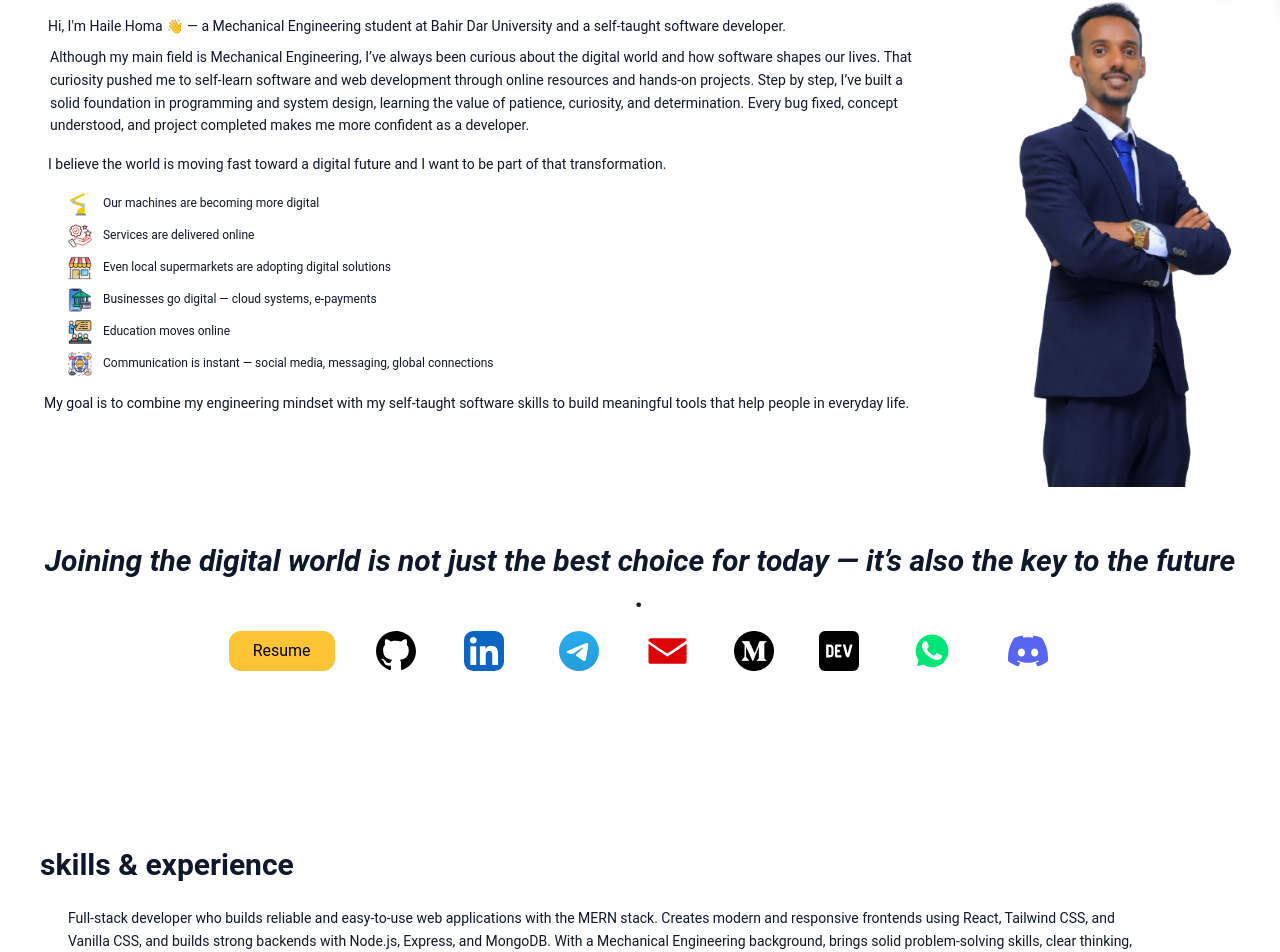
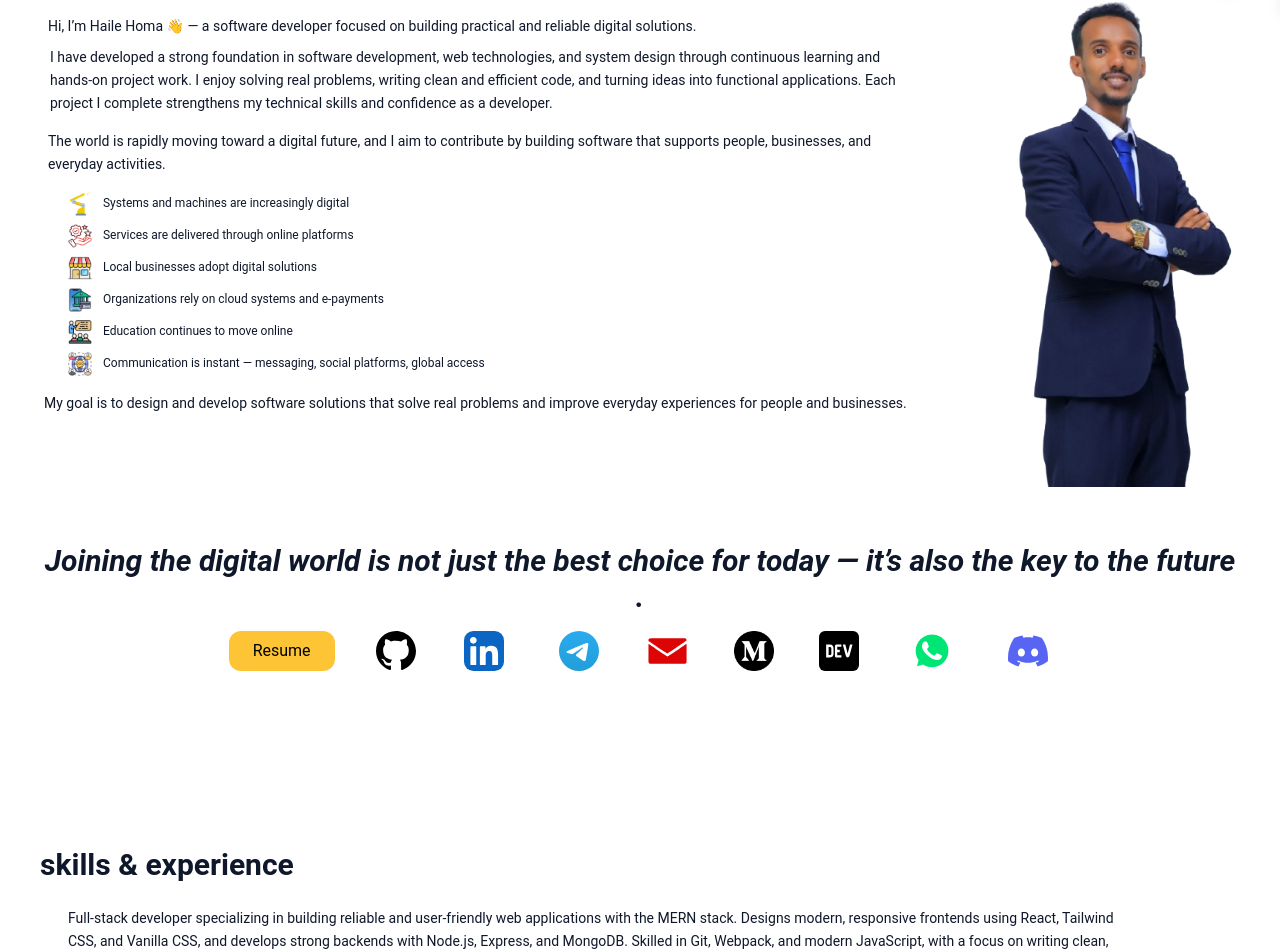
Before and after one commit to Haile-Homa/portfolio-haile-homa, a React (Vite) app in the folder portfolio/: page / in a window 1280 px wide. Shown: the part 791-1743 px from the top of the page. Built offline with nearby package versions, Linux system fonts and the light colour scheme.

Commit message:
major modifiction in text please

```diff
--- a/portfolio/src/assets/data.js
+++ b/portfolio/src/assets/data.js
@@ -526,74 +526,74 @@ export const projects = [
 
 
   // ========== MECHANICAL PROJECTS ==========
-  {
-    id: "solidworks-engine",
-    name: "Engine Assembly (SolidWorks)",
-    type: "mechanical",
-    shortDescription: "3D modeling and assembly of engine parts in SolidWorks",
-    description: "During my Mechanical Engineering studies at Bahir Dar University, I designed and modeled this engine project on my own. I created all parts, including the piston, piston pin, connecting rod, crankshaft, upper block, and lower block, and assembled them into a half-cut engine model. This project helped me practice important SolidWorks skills like sketching, extrusion, revolved features, cuts, chamfers, fillets, patterns, and assembly mates.",
-    imageUrl: assets.engine_thumbnail,
-    videoUrl: "https://ia601409.us.archive.org/16/items/soldiworks/soldiworks.mp4",
-    images: [
-      assets.mech1,
-      assets.mech2,
-      assets.mech3,
-      assets.mech4,
-      assets.mech5,
-      assets.mech6,
-      assets.mech7,
-      assets.mech8,
-      assets.mech9,
-      assets.mech10,
-      assets.mech11,
-      assets.mech12,
-      assets.mech13,
-      assets.mech14,
-      assets.mech15,
-      assets.mech16,
-    ],
-
-    status: "live",
-    technologies: [
-      { name: "SolidWorks", icon: assets.solidworks, color: "#D66224" }
-    ],
-    features: [
-      "Modeled all main engine components from scratch ",
-      "Designed precise parts like piston, crankshaft, and connecting rod ",
-      "Used Extrude, Revolve, Fillet, and Cut features for shaping ",
-      "Applied mates to assemble parts with correct motion ",
-      "Created a half-cut engine model for better internal view ",
-      "Added simple motion simulation to show rotation and movement ",
-      "Practiced section views and exploded assembly views ",
-      "Ensured dimensional accuracy and smooth fitting of parts ",
-      "Learned real-world engine mechanism and assembly workflow ",
-      "Practiced section views ",
-    ],
-    richDescription: `
-  <h2>Project Overview</h2>
-  <p>This engine assembly project was completed independently during my Mechanical Engineering studies at Bahir Dar University. I designed and modeled all engine parts and assembled them into a half-cut engine model.</p>
-
-  <h3>Design and Modeling</h3>
-  <ul>
-    <li>Created parts like piston, piston pin, connecting rod, crankshaft, upper and lower blocks</li>
-    <li>Used SolidWorks features: sketching, extrusion, revolved features, cuts, chamfers, fillets, linear patterns</li>
-  </ul>
-
-  <h3>Assembly</h3>
-  <ul>
-    <li>Assembled parts using mates and copy-mate techniques</li>
-    <li>Added basic animations and appearances for visualization</li>
-  </ul>
-
-  <h3>Takeaway</h3>
-  <ul>
-    <li>Independent project completed fully on my own</li>
-    <li>Shows practical experience with SolidWorks and mechanical design</li>
-  </ul>
-`,
-    github: "https://github.com/Haile-Homa/engine-assembly",
-    liveDemo: "https://solidworks-engine-demo.example.com"
-  }
+//   {
+//     id: "solidworks-engine",
+//     name: "Engine Assembly (SolidWorks)",
+//     type: "mechanical",
+//     shortDescription: "3D modeling and assembly of engine parts in SolidWorks",
+//     description: "During my Mechanical Engineering studies at Bahir Dar University, I designed and modeled this engine project on my own. I created all parts, including the piston, piston pin, connecting rod, crankshaft, upper block, and lower block, and assembled them into a half-cut engine model. This project helped me practice important SolidWorks skills like sketching, extrusion, revolved features, cuts, chamfers, fillets, patterns, and assembly mates.",
+//     imageUrl: assets.engine_thumbnail,
+//     videoUrl: "https://ia601409.us.archive.org/16/items/soldiworks/soldiworks.mp4",
+//     images: [
+//       assets.mech1,
+//       assets.mech2,
+//       assets.mech3,
+//       assets.mech4,
+//       assets.mech5,
+//       assets.mech6,
+//       assets.mech7,
+//       assets.mech8,
+//       assets.mech9,
+//       assets.mech10,
+//       assets.mech11,
+//       assets.mech12,
+//       assets.mech13,
+//       assets.mech14,
+//       assets.mech15,
+//       assets.mech16,
+//     ],
+
+//     status: "live",
+//     technologies: [
+//       { name: "SolidWorks", icon: assets.solidworks, color: "#D66224" }
+//     ],
+//     features: [
+//       "Modeled all main engine components from scratch ",
+//       "Designed precise parts like piston, crankshaft, and connecting rod ",
+//       "Used Extrude, Revolve, Fillet, and Cut features for shaping ",
+//       "Applied mates to assemble parts with correct motion ",
+//       "Created a half-cut engine model for better internal view ",
+//       "Added simple motion simulation to show rotation and movement ",
+//       "Practiced section views and exploded assembly views ",
+//       "Ensured dimensional accuracy and smooth fitting of parts ",
+//       "Learned real-world engine mechanism and assembly workflow ",
+//       "Practiced section views ",
+//     ],
+//     richDescription: `
+//   <h2>Project Overview</h2>
+//   <p>This engine assembly project was completed independently during my Mechanical Engineering studies at Bahir Dar University. I designed and modeled all engine parts and assembled them into a half-cut engine model.</p>
+
+//   <h3>Design and Modeling</h3>
+//   <ul>
+//     <li>Created parts like piston, piston pin, connecting rod, crankshaft, upper and lower blocks</li>
+//     <li>Used SolidWorks features: sketching, extrusion, revolved features, cuts, chamfers, fillets, linear patterns</li>
+//   </ul>
+
+//   <h3>Assembly</h3>
+//   <ul>
+//     <li>Assembled parts using mates and copy-mate techniques</li>
+//     <li>Added basic animations and appearances for visualization</li>
+//   </ul>
+
+//   <h3>Takeaway</h3>
+//   <ul>
+//     <li>Independent project completed fully on my own</li>
+//     <li>Shows practical experience with SolidWorks and mechanical design</li>
+//   </ul>
+// `,
+//     github: "https://github.com/Haile-Homa/engine-assembly",
+//     liveDemo: "https://solidworks-engine-demo.example.com"
+//   }
 
   ,
 ];
--- a/portfolio/src/components/About/AboutHighlights.jsx
+++ b/portfolio/src/components/About/AboutHighlights.jsx
@@ -7,12 +7,12 @@ import { useAnimations } from "../../contexts/AnimationContext";
 
 
 const highlights = [
-    { icon: assets.machine_icon, text: "Our machines are becoming more digital" },
-    { icon: assets.Service_icon, text: "Services are delivered online" },
-    { icon: assets.local_market_icon, text: "Even local supermarkets are adopting digital solutions" },
-    { icon: assets.mobile_banking_icon, text: "Businesses go digital — cloud systems, e-payments" },
-    { icon: assets.education_icon, text: "Education moves online" },
-    { icon: assets.communication_icon, text: "Communication is instant — social media, messaging, global connections" },
+    { icon: assets.machine_icon, text: "Systems and machines are increasingly digital" },
+    { icon: assets.Service_icon, text: "Services are delivered through online platforms" },
+    { icon: assets.local_market_icon, text: "Local businesses adopt digital solutions" },
+    { icon: assets.mobile_banking_icon, text: "Organizations rely on cloud systems and e-payments" },
+    { icon: assets.education_icon, text: "Education continues to move online" },
+    { icon: assets.communication_icon, text: "Communication is instant — messaging, social platforms, global access" },
 ];
 
 
@@ -52,7 +52,7 @@ const AboutHighlights = () => {
                     variants={staggerDownItem}
                     className="mb-6 pl-1"
                 >
-                    My goal is to combine my engineering mindset with my self-taught software skills to build meaningful tools that help people in everyday life.
+                    My goal is to design and develop software solutions that solve real problems and improve everyday experiences for people and businesses.
                 </motion.p>
 
 
@@ -64,3 +64,90 @@ const AboutHighlights = () => {
 }
 
 export default AboutHighlights
+
+
+
+
+
+
+
+
+
+
+
+
+
+
+
+
+
+
+
+
+
+// import React from 'react'
+// import assets from "../../assets/assets";
+
+// import { motion } from "framer-motion";
+// import { useAnimations } from "../../contexts/AnimationContext";
+
+
+
+// const highlights = [
+//     { icon: assets.machine_icon, text: "Our machines are becoming more digital" },
+//     { icon: assets.Service_icon, text: "Services are delivered online" },
+//     { icon: assets.local_market_icon, text: "Even local supermarkets are adopting digital solutions" },
+//     { icon: assets.mobile_banking_icon, text: "Businesses go digital — cloud systems, e-payments" },
+//     { icon: assets.education_icon, text: "Education moves online" },
+//     { icon: assets.communication_icon, text: "Communication is instant — social media, messaging, global connections" },
+// ];
+
+
+// const AboutHighlights = () => {
+
+//     const { staggerDownContainer, staggerDownItem } = useAnimations();
+
+//     return (
+//         <>
+//             <motion.div
+//                 variants={staggerDownContainer}
+//                 initial="hidden"
+//                 whileInView="visible"
+//                 viewport={{ once: false, amount: 0.3 }}
+//             >
+
+
+//                 <motion.ul
+//                     className="ml-7 list-none list-inside mb-4 space-y-2 text-neutral text-xs"
+//                 >
+//                     {highlights.map((item, index) => (
+//                         <motion.li
+//                             key={index}
+//                             variants={staggerDownItem}
+//                         >
+//                             <span ><img
+//                                 src={item.icon}
+//                                 alt="highlight"
+//                                 className="w-6 h-6 inline-block mr-2" />
+//                             </span> {item.text}
+//                         </motion.li>
+//                     ))}
+//                 </motion.ul>
+
+
+//                 <motion.p
+//                     variants={staggerDownItem}
+//                     className="mb-6 pl-1"
+//                 >
+//                     My goal is to combine my engineering mindset with my self-taught software skills to build meaningful tools that help people in everyday life.
+//                 </motion.p>
+
+
+
+//             </motion.div>
+
+//         </>
+//     )
+// }
+
+// export default AboutHighlights
--- a/portfolio/src/components/About/AboutIntro.jsx
+++ b/portfolio/src/components/About/AboutIntro.jsx
@@ -28,35 +28,20 @@ const AboutIntro = () => {
                         variants={staggerLeftItem}
                         className="mb-2 pl-1"
                     >
-                    Hi, I'm Haile Homa 👋 — a Mechanical Engineering student at Bahir Dar University and a self-taught software developer.
+                        Hi, I’m Haile Homa 👋 — a software developer focused on building practical and reliable digital solutions.
                     </motion.p>
 
                     <motion.p
                         variants={staggerLeftItem}
                         className="mb-4 pl-1.5 ">
-                    Although my main field is Mechanical Engineering, I’ve always been
-                    curious about the digital world and how software shapes our lives.
-                    That curiosity pushed me to self-learn software and web development
-                     through online resources and hands-on projects. Step by step, I’ve built
-                     a solid foundation in programming and system design, learning the value
-                     of patience, curiosity, and determination. Every bug fixed, concept understood,
-                     and project completed makes me more confident as a developer.
-                    {/* Even though my main field is Mechanical Engineering, I've always
-                    been curious about the digital world and how software shapes the
-                    way we live, work, and connect. That curiosity led me to teach myself
-                    software and web development alongside my studies.Through consistent
-                    self-learning, online resources, and hands-on projects, I’ve been building
-                    a strong foundation in programming and system design. Step by step,
-                    I’m sharpening my skills and applying them in practical projects. and I’ve
-                    learned that being self-taught means being patient, curious, and determined.
-                    Every bug I fix, every new concept I understand, and every project I finish
-                    makes me more confident as a developer. */}
+                        I have developed a strong foundation in software development, web technologies, and system design through continuous learning and hands-on project work. I enjoy solving real problems, writing clean and efficient code, and turning ideas into functional applications. Each project I complete strengthens my technical skills and confidence as a developer.
+
                     </motion.p>
 
                     <motion.p
                         variants={staggerLeftItem}
                         className="mb-2 pl-1">
-                    I believe the world is moving fast toward a digital future and I want to be part of that transformation.
+                        The world is rapidly moving toward a digital future, and I aim to contribute by building software that supports people, businesses, and everyday activities.
                     </motion.p>
                 </div>
 
@@ -66,3 +51,92 @@ const AboutIntro = () => {
 }
 
 export default AboutIntro
+
+
+
+
+
+
+
+
+
+
+
+
+
+
+
+
+
+
+
+
+
+// import React from 'react'
+// import { motion } from "framer-motion";
+// import { useAnimations } from "../../contexts/AnimationContext";
+
+// const AboutIntro = () => {
+
+//     const { staggerLeftContainer, staggerLeftItem } = useAnimations();
+
+
+//     return (
+//         <>
+//             <motion.div
+//                 variants={staggerLeftContainer}
+//                 initial="hidden"
+//                 whileInView="visible"
+//                 viewport={{ once: false, amount: 0.3 }}
+//             >
+
+//                 <motion.h2
+//                     variants={staggerLeftItem}
+//                     className="text-2xl md:text-3xl font-bold mb-6 pl-1"
+//                 >
+//                     About me
+//                 </motion.h2>
+
+//            <div className='pl-1'>
+//                 <motion.p
+//                     variants={staggerLeftItem}
+//                     className="mb-2 pl-1"
+//                 >
+//                     Hi, I'm Haile Homa 👋 — a Mechanical Engineering student at Bahir Dar University and a self-taught software developer.
+//                 </motion.p>
+
+//                 <motion.p
+//                     variants={staggerLeftItem}
+//                     className="mb-4 pl-1.5 ">
+//                     Although my main field is Mechanical Engineering, I’ve always been
+//                     curious about the digital world and how software shapes our lives.
+//                     That curiosity pushed me to self-learn software and web development
+//                      through online resources and hands-on projects. Step by step, I’ve built
+//                      a solid foundation in programming and system design, learning the value
+//                      of patience, curiosity, and determination. Every bug fixed, concept understood,
+//                      and project completed makes me more confident as a developer.
+//                     {/* Even though my main field is Mechanical Engineering, I've always
+//                     been curious about the digital world and how software shapes the
+//                     way we live, work, and connect. That curiosity led me to teach myself
+//                     software and web development alongside my studies.Through consistent
+//                     self-learning, online resources, and hands-on projects, I’ve been building
+//                     a strong foundation in programming and system design. Step by step,
+//                     I’m sharpening my skills and applying them in practical projects. and I’ve
+//                     learned that being self-taught means being patient, curious, and determined.
+//                     Every bug I fix, every new concept I understand, and every project I finish
+//                     makes me more confident as a developer. */}
+//                 </motion.p>
+
+//                 <motion.p
+//                     variants={staggerLeftItem}
+//                     className="mb-2 pl-1">
+//                     I believe the world is moving fast toward a digital future and I want to be part of that transformation.
+//                 </motion.p>
+//              </div>
+
+//             </motion.div>
+//         </>
+//     )
+// }
+
+// export default AboutIntro
--- a/portfolio/src/components/Contact/ContactForm/FormHeader.jsx
+++ b/portfolio/src/components/Contact/ContactForm/FormHeader.jsx
@@ -26,7 +26,7 @@ const FormHeader = () => {
       <motion.p
         variants={staggerDownItem}
         className=" text-text-secondary text-center md:text-left md:pl-1.5 mb-2">
-        Please fill in the form below tp get in touch with me.
+        Please fill in the form below to get in touch with me.
       </motion.p>
 
     </motion.div>
--- a/portfolio/src/components/Skills/SkillsIntro.jsx
+++ b/portfolio/src/components/Skills/SkillsIntro.jsx
@@ -20,9 +20,11 @@ const SkillsIntro = ({ variantsDownItem }) => {
           className=" text-sm  leading-relaxed"
           variants={variantsDownItem}
         >
-          Full-stack developer who builds reliable and easy-to-use web applications with the MERN stack. Creates modern and responsive frontends using React, Tailwind CSS, and Vanilla CSS, and builds strong backends with Node.js, Express, and MongoDB.
-          With a Mechanical Engineering background, brings solid problem-solving skills, clear thinking, and attention to detail to every project. Works confidently with Git, Webpack, and modern JavaScript, always aiming to write clean, secure, and
-          well-organized code. Loves learning new tools and technologies to make software that’s both useful and high quality.
+          Full-stack developer specializing in building reliable and user-friendly web applications
+          with the MERN stack. Designs modern, responsive frontends using React, Tailwind CSS, and
+          Vanilla CSS, and develops strong backends with Node.js, Express, and MongoDB. Skilled in Git,
+          Webpack, and modern JavaScript, with a focus on writing clean, secure, and well-organized code.
+          Continuously explores new tools and technologies to deliver software that is both efficient and high quality.
           {/* Full-stack Developer focused on building reliable, efficient, and
 
           user-friendly applications using the MERN stack. Creates
```
Also changed, not shown: portfolio/src/components/Project/ProjectIntro.jsx (+1 -12 lines). Lines whose indentation alone changed are shown as unchanged.
